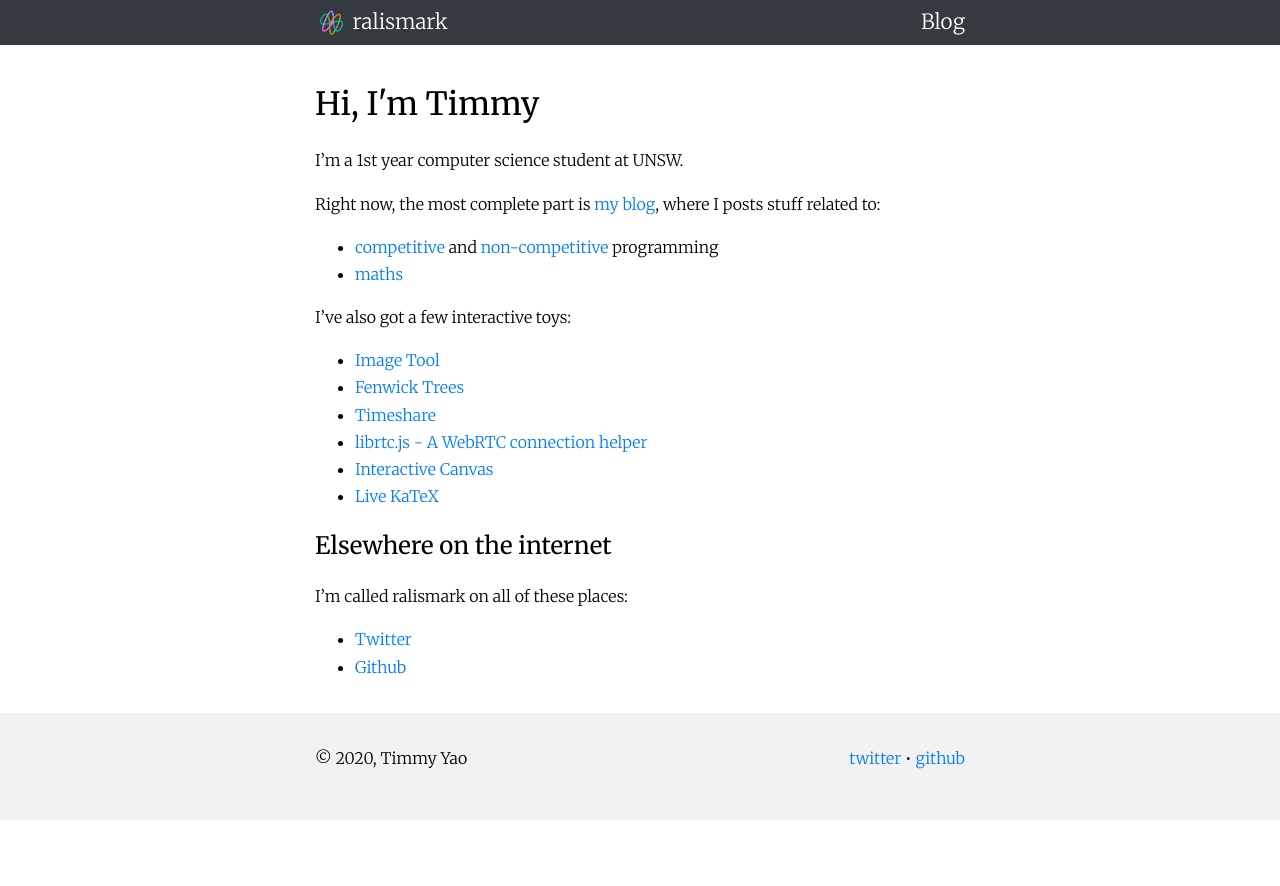
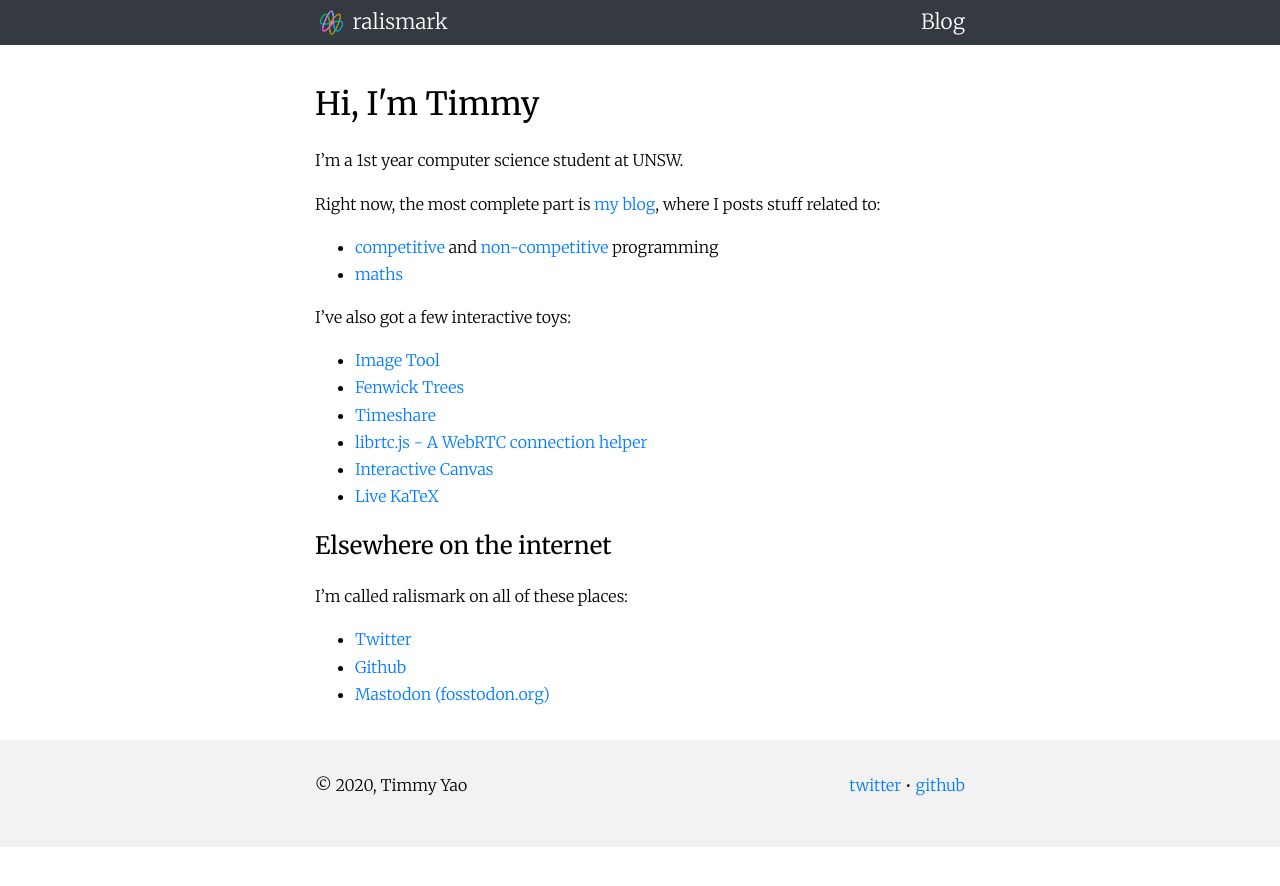
Before and after one commit to ralismark/ralismark.github.io, a Jekyll site: the page built from index.html, in a window 1280 px wide. Shown: the top 886 px of the page. Built offline with Jekyll 4.4.1, drawn with Linux system fonts in a browser that asks for light colours; nearby versions of some CDN libraries.

Commit message:
Add fosstodon

```diff
--- a/index.html
+++ b/index.html
@@ -25,6 +25,7 @@ I'm called ralismark on all of these places:
 
 - <a rel="me" href="https://twitter.com/ralismark">Twitter</a>
 - <a rel="me" href="https://github.com/ralismark">Github</a>
+- <a rel="me" href="https://fosstodon.org/@ralismark">Mastodon (fosstodon.org)</a>
 
 {% endcapture %}
 {{ content | markdownify }}
```
